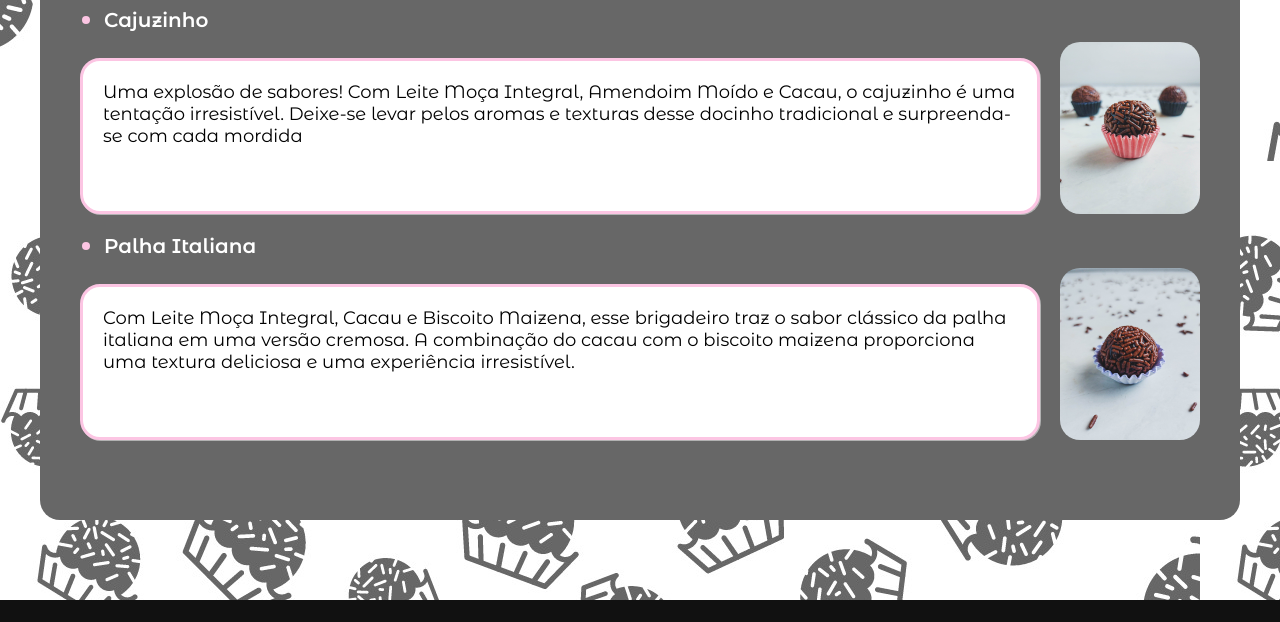
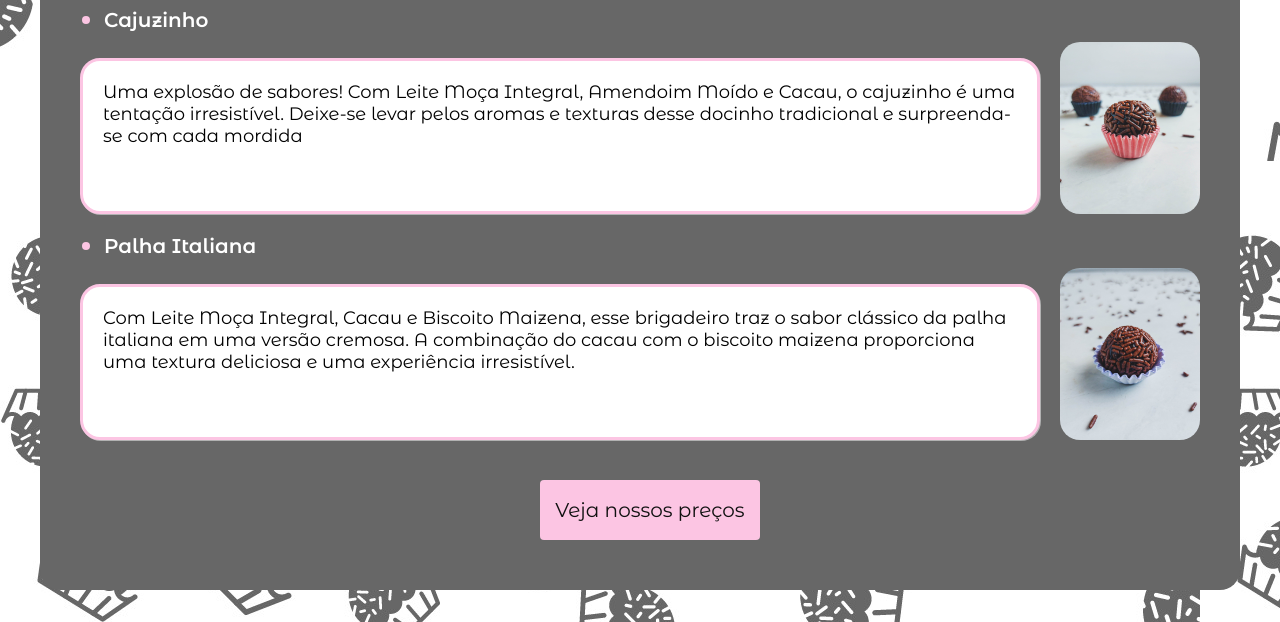
Before and after one commit to nicolecoosta/Cardapio102Doces, a plain HTML site: page index.html in a window 1280 px wide. Shown: the part 1039-1661 px from the top of the page. Drawn offline with Linux system fonts and the light colour scheme.

Commit message:
botao preco

```diff
--- a/css/docinhos.css
+++ b/css/docinhos.css
@@ -84,9 +84,24 @@
   background: #fff;
 }
 
-.cajuzinho-bottom p{
-  margin-bottom: 80px;
-}
+
 .cajuzinho-bottom img{
   margin-bottom: 80px;
 }
+
+.botao-preco{
+  grid-column: 2/-2;
+  background: #FCC5E3;
+  color: #111;
+  font-size: 20px;
+  width: 220px;
+  height: 60px;
+  display: flex;
+  flex-direction: column;
+  align-items: center;
+  justify-content: center;
+  border-radius: 4px;
+  margin-bottom: 50px;
+  margin-top: 30px;
+  margin-left: -30px;
+}
--- a/index.html
+++ b/index.html
@@ -54,12 +54,12 @@
       </div>
 
 
-      <div class="docinhos-quadrinho cajuzinho-bottom">
+      <div class="docinhos-quadrinho">
         <h3>Palha Italiana</h3>
         <p>Com Leite Moça Integral, Cacau e Biscoito Maizena, esse brigadeiro traz o sabor clássico da palha italiana em uma versão cremosa. A combinação do cacau com o biscoito maizena proporciona uma textura deliciosa e uma experiência irresistível.</p>
         <img src="./img/foto5.jpeg" alt="">
+        <a class="botao-preco" href="./compre.cadastre.html">Veja nossos preços</a>
       </div>
-
       </div>
     </div>
   </main>
```
